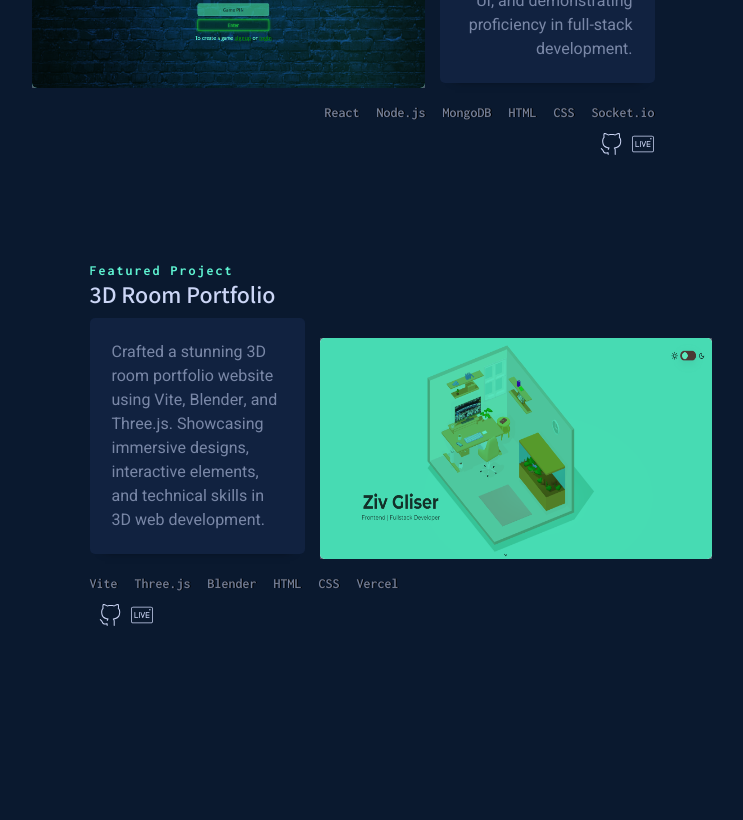
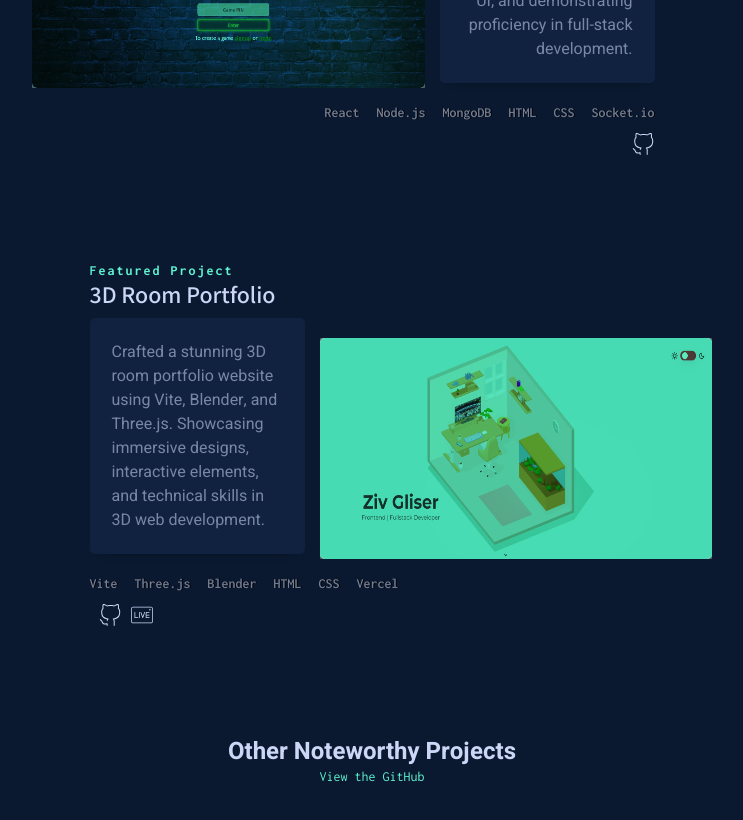
Before and after one commit to Zivgl66/Portfolio, a React (Create React App) app: page / in a window 1280 px wide. Shown: the part 3840-4660 px from the top of the page, without its empty margins (268-1011 px from the left). Before the commit the page ends 4574 px from the top, so only its background shows below. Built offline with nearby package versions, Linux system fonts and the light colour scheme.

Commit message:
made an array of noteworthy projects

```diff
--- a/src/components/Projects/Projects.jsx
+++ b/src/components/Projects/Projects.jsx
@@ -25,6 +25,13 @@ const Projects = () => {
           />
         ))}
       </div>
+      <div className="other_noteworthy">
+        <h4>Other Noteworthy Projects</h4>
+        <a href="https://github.com/Zivgl66?tab=repositories" target="_blank">
+          <p>View the GitHub</p>
+        </a>
+        <ul className="projects_grid"></ul>
+      </div>
     </div>
   );
 };
--- a/src/components/Projects/Projects.style.css
+++ b/src/components/Projects/Projects.style.css
@@ -5,9 +5,42 @@
   justify-content: center;
   margin: 0 300px;
 }
+
 .margin {
   margin-top: 100px;
 }
+
 .projects_display {
   margin-top: var(--big_margin);
 }
+
+.other_noteworthy {
+  display: flex;
+  flex-direction: column;
+  -webkit-box-align: center;
+  align-items: center;
+}
+
+.other_noteworthy h4 {
+  font-size: var(--xLarge);
+  color: var(--primary_color);
+}
+.other_noteworthy a {
+  font-size: var(--small);
+  color: var(--secondary_color);
+  text-decoration: none;
+  font-family: "Inconsolata", monospace;
+}
+
+.other_noteworthy a p {
+  text-align: center;
+}
+.projects_grid {
+  list-style: none;
+  padding: 0px;
+  margin: 50px 0px 0px;
+  display: grid;
+  grid-template-columns: repeat(auto-fill, minmax(300px, 1fr));
+  gap: 15px;
+  position: relative;
+}
--- a/src/components/common/Project.jsx
+++ b/src/components/common/Project.jsx
@@ -29,11 +29,13 @@ const Project = (props) => {
               <img src={icon_github} alt="icon for github href" />
             </a>
           </button>
-          <button>
-            <a href={props.links.live} target="_blank">
-              <img src={icon_live} alt="icon for live href" />
-            </a>
-          </button>
+          {props.links.live && (
+            <button>
+              <a href={props.links.live} target="_blank">
+                <img src={icon_live} alt="icon for live href" />
+              </a>
+            </button>
+          )}
         </div>
       </div>
       <div className="project_image">
--- a/src/constants/projectsArray.js
+++ b/src/constants/projectsArray.js
@@ -37,7 +37,7 @@ export const projectsArray = [
     stack: ["React ", "Node.js ", "MongoDB ", "HTML ", "CSS ", "Socket.io "],
     links: {
       github: "https://github.com/Zivgl66/Trivia-Backend",
-      live: "www.google.com",
+      // live: "",
     },
   },
   {
```
Also changed, not shown: src/constants/otherProjectsArray.js (added, +55 -0 lines).
